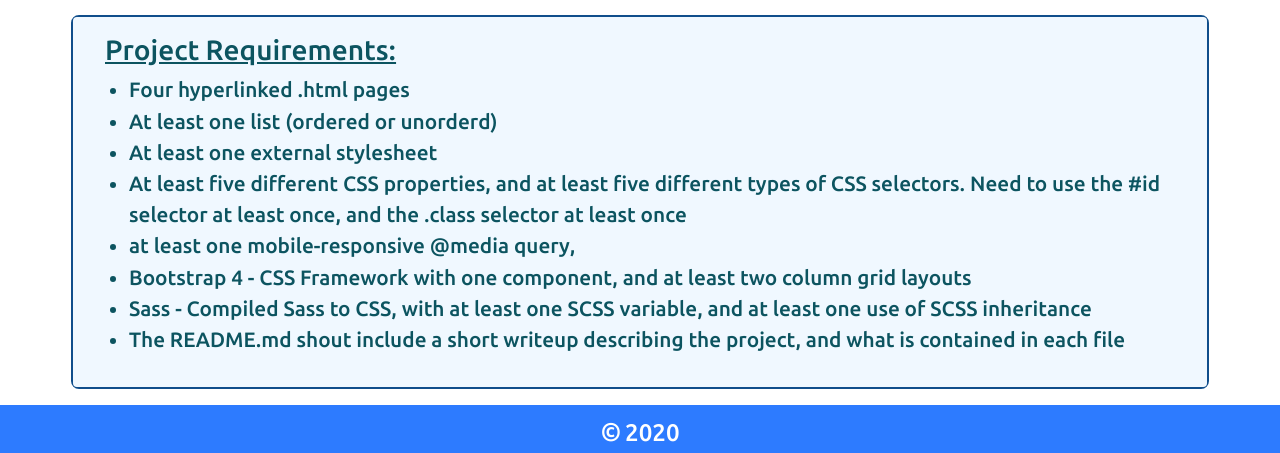
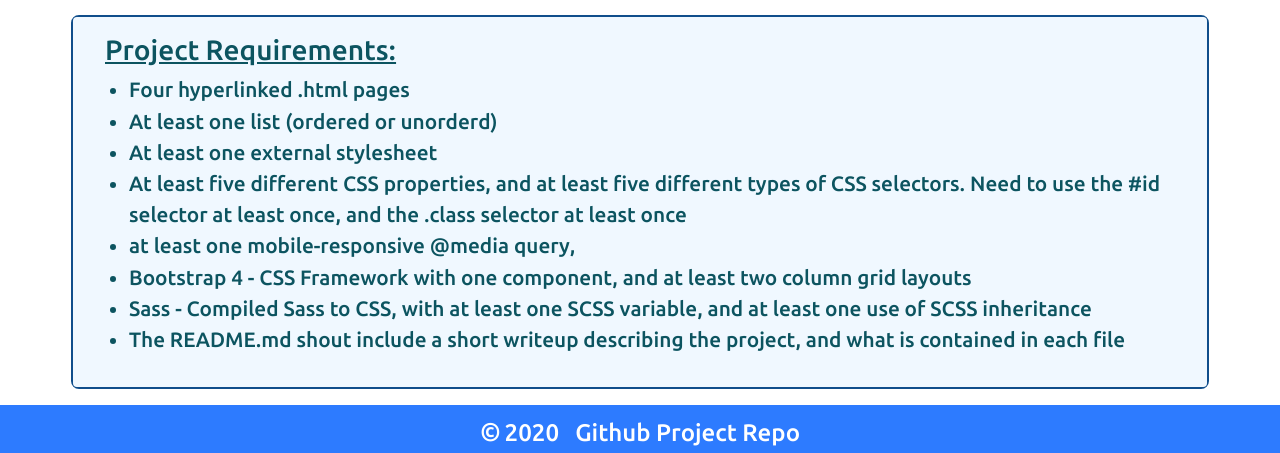
Before and after one commit to digitalgnome/cs50w-project0, a website: page index.html in a window 1280 px wide. Shown: the part 463-916 px from the top of the page. Drawn offline with nearby package versions, Linux system fonts and the light colour scheme.

Commit message:
add github repo link to footer

```diff
--- a/index.html
+++ b/index.html
@@ -80,7 +80,9 @@
         </div>
       </section>
     </section>
-    <footer></footer>
+    <footer>
+      <span id="repo"><a href="https://github.com/digitalgnome/cs50w-project0">Github Project Repo</a></span>
+    </footer>
     </div>
     <script src="https://code.jquery.com/jquery-3.3.1.slim.min.js"
       integrity="sha384-q8i/X+965DzO0rT7abK41JStQIAqVgRVzpbzo5smXKp4YfRvH+8abtTE1Pi6jizo" crossorigin="anonymous">
--- a/js/app.js
+++ b/js/app.js
@@ -1,6 +1,6 @@
 const footer = document.querySelector('footer');
 const date = new Date().toString().split(' ');
 const year = date[3];
-footer.innerHTML = '<span id="copy">&#169;</span> ' + '<span id="year">'  + year + '</span>';
+footer.innerHTML = '<span id="copy">&#169;</span> ' + '<span id="year">'  + year + '</span><span id="repo"><a href="https://github.com/digitalgnome/cs50w-project0">Github Project Repo</a></span>';
 console.log(`const date = ${date}`);
 console.log(`const year = date[3] = ${date[3]}`);
--- a/sass/main.scss
+++ b/sass/main.scss
@@ -203,6 +203,18 @@ footer {
   #year {
     font-size: 150%;
   }
+
+  #repo a {
+    color: #fff;
+    font-size: 150%;
+    margin-left: 1rem;
+    transition: color 0.5s ease-out;
+  }
+
+  #repo a:hover {
+    color: #00FFFF;
+    text-decoration: none;
+  }
 }
 
 // about page styles
```
Also changed, not shown: css/main.css, 2 other files.
